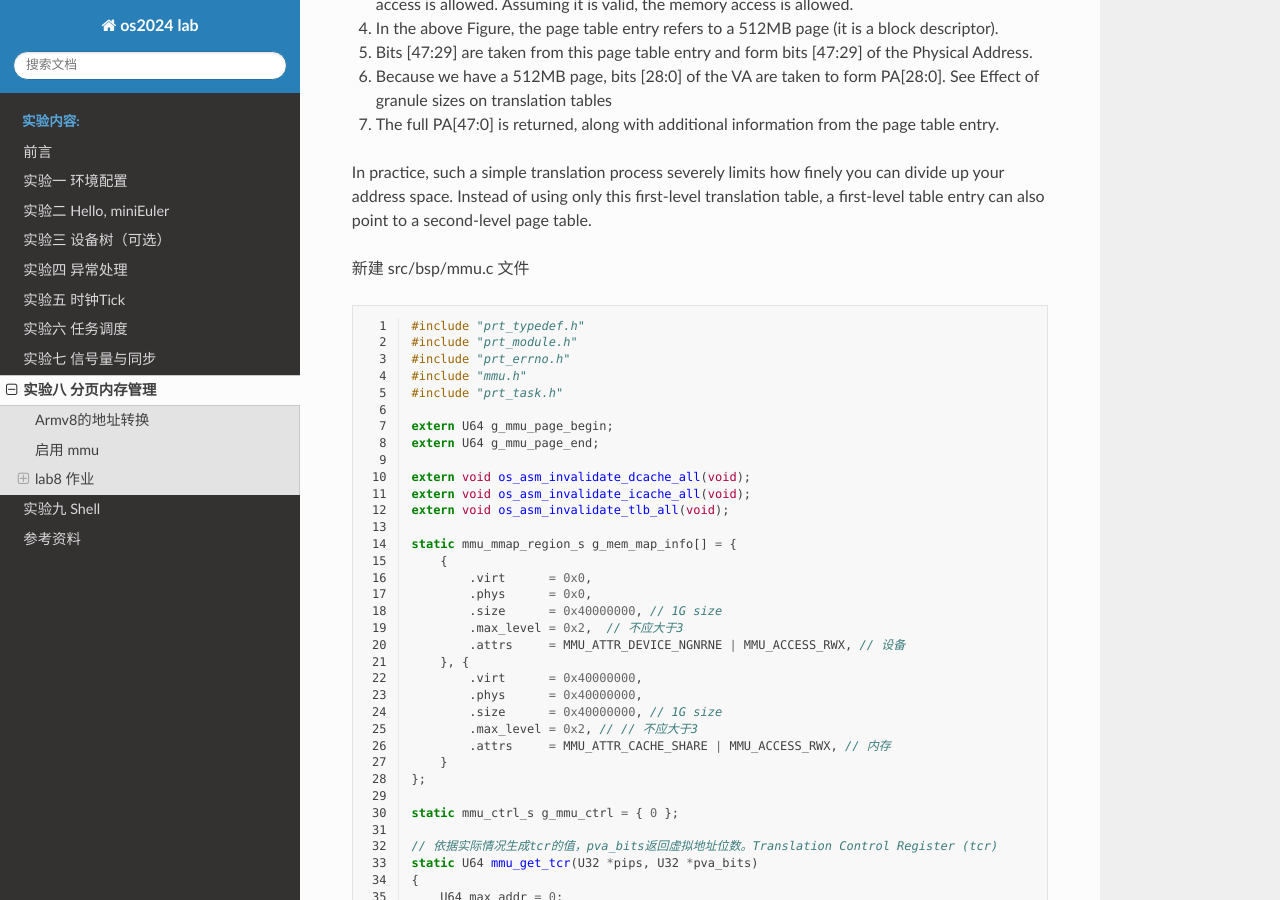
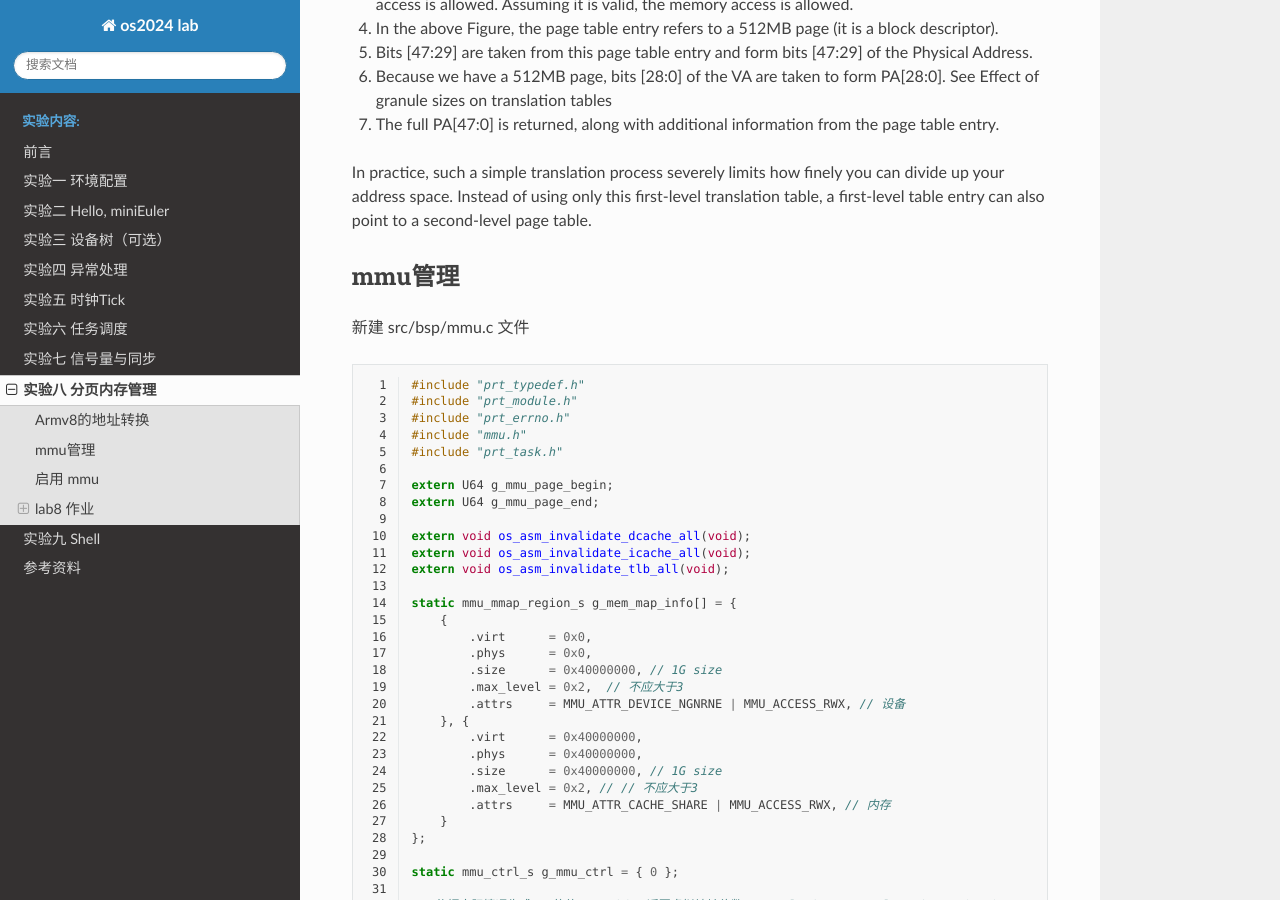
Before and after one commit to ruiatgithub/os2024, a Sphinx documentation site: the page built from source/lab8/index.rst, in a window 1280 px wide and 900 px high, scrolled down 1124 px. Built offline with Sphinx 7.4.7 and the Read the Docs theme 2.0.0, drawn with Linux system fonts in a browser that asks for light colours; pages that are not in the unit, such as notebooks, are missing from menus.

Commit message:
修改实验8

```diff
--- a/source/lab8/index.rst
+++ b/source/lab8/index.rst
@@ -25,6 +25,8 @@ In a simple address translation involving only one level of look-up. It assumes
 In practice, such a simple translation process severely limits how finely you can divide up your address space. Instead of using only this first-level translation table, a first-level table entry can also point to a second-level page table.
 
 
+mmu管理
+------------------------------
 
 新建 src/bsp/mmu.c 文件
 
```
